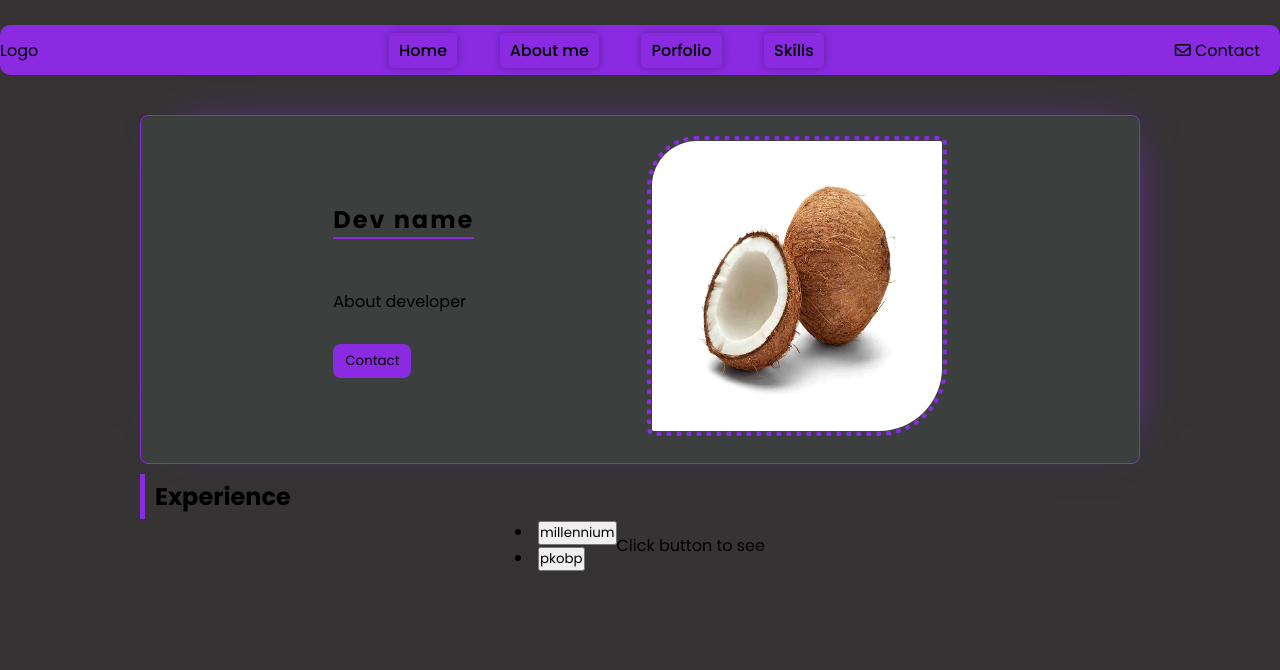
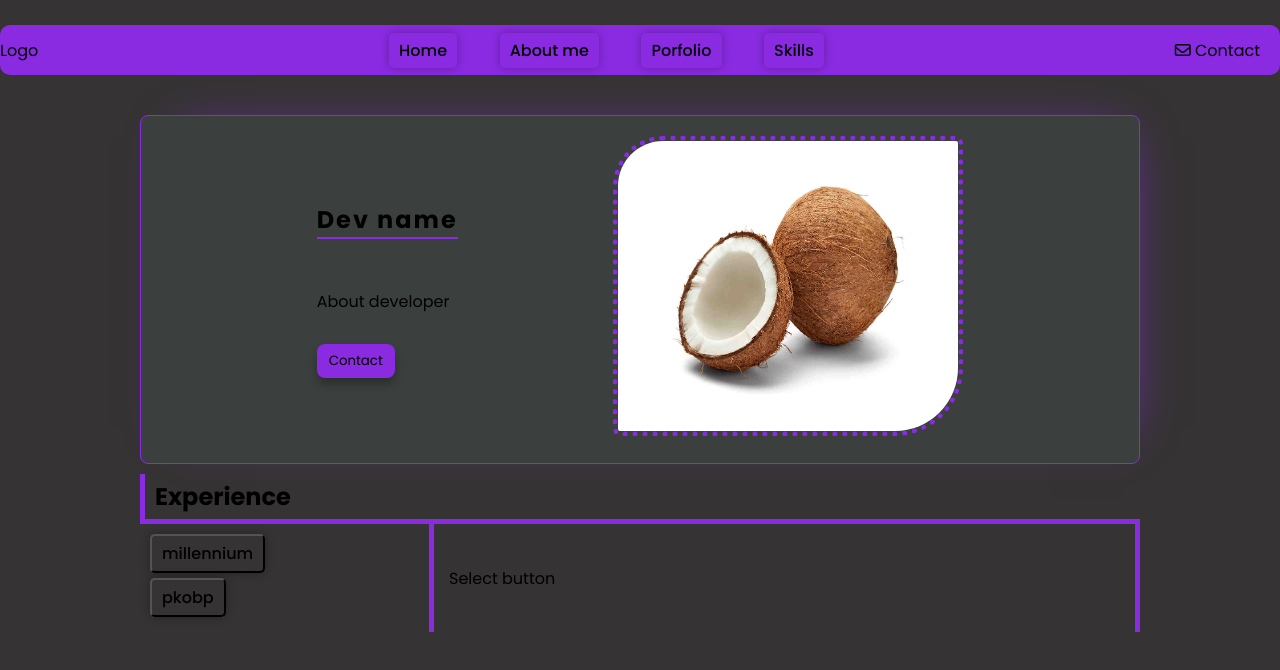
Before and after one commit to MarcinRo1234/portfolioReact, a React (Vite) app in the folder Portfolio-React/: page / in a window 1280 px wide. Shown: the top 670 px of the page. Built offline with nearby package versions, Linux system fonts and the light colour scheme.

Commit message:
zmiany na experience

```diff
--- a/Portfolio-React/src/components/BusinessCard.jsx
+++ b/Portfolio-React/src/components/BusinessCard.jsx
@@ -26,11 +26,12 @@ const BCbutton = styled.button`
   margin-top: 30px;
   background: #8a2be2;
   border: none;
+  box-shadow: 0 6px 10px rgba(0, 0, 0, 0.3);
   border-radius: 8px;
   padding: 7px 12px;
   &:hover{
         transform: translateY(-1px);
-        box-shadow: 0 6px 10px rgba(0, 0, 0, 0.3)
+
     }
     &:active{
         transform: translateY(0)
@@ -43,7 +44,7 @@ const BCh2 = styled.h2`
 `;
 const Img = styled.img`
   height: 300px;
-  width: 300px;
+  width: 350px;
   border-radius: 50px 7px 68px 7px;
   border: 5px dotted #8a2be2;
 `
@@ -59,7 +60,7 @@ export default function BusinessCard({title, description, buttonText, imgSrc, im
           <BCbutton type="button">{buttonText}</BCbutton>
         </section>
         <section>
-          <Img src={imgSrc} alt={imgAlt} />
+          <Img src={imgSrc} alt={imgAlt} loading="lazy"/>
         </section>
       </BCwrapperContent>
     </BCwrapper>
--- a/Portfolio-React/src/components/Experience.jsx
+++ b/Portfolio-React/src/components/Experience.jsx
@@ -16,15 +16,28 @@ const DivWrapper = styled.div`
 `
 const SectionContainer = styled.section`
     display: flex;
-    justify-content: center;
+    justify-content: space-around;
     align-items: center;
+    width: 100%;
+    // margin: 10px 20px;
+    border-right: 5px solid rgb(138, 43, 226);
+    // border-bottom: 5px solid rgb(138, 43, 226);
 `
 const Header = styled.h2`
     padding: 5px 10px;
     border-left: 5px solid rgb(138, 43, 226);
+    border-bottom: 5px solid rgb(138, 43, 226)
 
 `
+const Aside = styled.aside`
+    border-right: 5px solid rgb(138, 43, 226);
+    width: 30%
+`
+const Div = styled.div`
+    width: 70%;
+    margin-left: 15px;
 
+`
 
 export default function Experience() {
     const [selectedTopic, setSelectedTopic] = useState()
@@ -32,7 +45,7 @@ export default function Experience() {
     setSelectedTopic(selectedButton)
   }
 
-    let tabContent = <p>Click button to see</p>
+    let tabContent = <p>Select button</p>
     if (selectedTopic) {
         tabContent = (<div>
             <h3>{experience[selectedTopic].header}</h3>
@@ -44,13 +57,16 @@ export default function Experience() {
         <DivWrapper>
             <Header>Experience</Header>
             <SectionContainer>
-                <aside>
+                <Aside>
                     <Tabs>
                         <TabButton isSelected={selectedTopic === 'millennium'} onClick={() => handleSelect('millennium')}>millennium</TabButton>
                         <TabButton isSelected={selectedTopic === 'pkobp'} onClick={() => handleSelect('pkobp')}>pkobp</TabButton>
                     </Tabs>
-                </aside>
-                {tabContent}
+                </Aside>
+                <Div>
+                    {tabContent}
+
+                </Div>
             </SectionContainer>
 
 
--- a/Portfolio-React/src/components/TabButton.jsx
+++ b/Portfolio-React/src/components/TabButton.jsx
@@ -1,7 +1,28 @@
+import { styled } from "styled-components"
+
+const Button = styled.button`
+    background: none;
+     margin-bottom: 5px;
+    padding: 5px 10px;
+    border-radius: 5px;
+    box-shadow: 0 0 10px rgba(0, 0, 0, 0.3);
+    font-size: 1rem;
+    transition: font-size 0.3s;
+    cursor: pointer;
+    font-weight: 500;
+    &:hover{
+        transform: translateY(-1px);
+        box-shadow: 0 6px 10px rgba(0, 0, 0, 0.3)
+    }
+    &:active{
+        transform: translateY(0)
+    }
+`
+
 export default function TabButton({children, isSelected, ...props}) {
     return (
         <li>
-            <button className={isSelected ? 'active' : undefined} {...props}>{children}</button>
+            <Button isSelected ={isSelected} {...props}>{children}</Button>
         </li>
     )
 }
--- a/Portfolio-React/src/components/Tabs.jsx
+++ b/Portfolio-React/src/components/Tabs.jsx
@@ -1,4 +1,13 @@
-export default function Tabs({children, buttons, ButtonsContainer = 'menu'}) {
+import { styled } from "styled-components";
+
+const ButtonsContainer = styled.ul`
+    margin: 10px;
+    list-style-type: none;
+
+`
+
+
+export default function Tabs({children, buttons}) {
     // const ButtonsContainer = buttonsContainer
     return(
         <>
--- a/Portfolio-React/src/util/data.js
+++ b/Portfolio-React/src/util/data.js
@@ -17,5 +17,10 @@ export const experience = {
         header: "PKOBP",
         description: "chodźmy do Rossmana na zakupy",
         years: "bur bur"
+    },
+    avit: {
+        header: "PKOBP",
+        description: "chodźmy do Rossmana na zakupy",
+        years: "bur bur"
     }
 }
```
